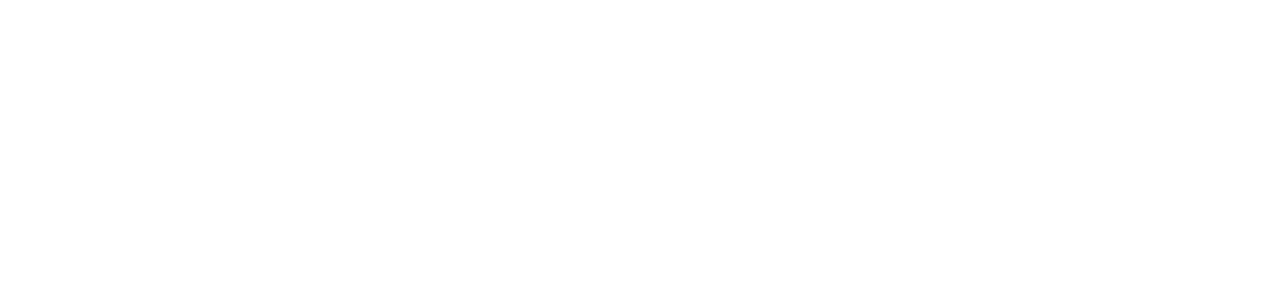
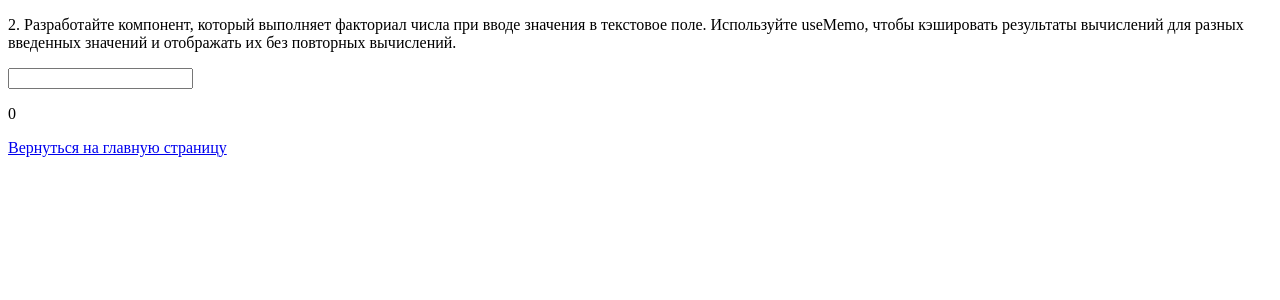
Before and after one commit to Mariklimova/react-tasks, a React (Create React App) app in the folder react-tasks/: page /task69 in a window 1280 px wide. Before the commit this address had no page. Shown: the top 300 px of the page. Built offline with nearby package versions, Linux system fonts and the light colour scheme.

Commit message:
added tasks 68-72

```diff
--- a/react-tasks/src/App.js
+++ b/react-tasks/src/App.js
@@ -67,6 +67,11 @@
 import Task65 from './pages/Task65/Task65';
 import Task66 from './pages/Task66/Task66';
 import Task67 from './pages/Task67/Task67';
+import Task68 from './pages/Task68/Task68';
+import Task69 from './pages/Task69/Task69';
+import Task70 from './pages/Task70/Task70';
+import Task71 from './pages/Task71/Task71';
+import Task72 from './pages/Task72/Task72';
 
 
 function App() {
@@ -141,6 +146,11 @@
         <Route path='/task65' element={<Task65 />} />
         <Route path='/task66' element={<Task66 />} />
         <Route path='/task67' element={<Task67 />} />
+        <Route path='/task68' element={<Task68 />} />
+        <Route path='/task69' element={<Task69 />} />
+        <Route path='/task70' element={<Task70 />} />
+        <Route path='/task71' element={<Task71 />} />
+        <Route path='/task72' element={<Task72 />} />
 
 
 
--- a/react-tasks/src/pages/Home/Home.js
+++ b/react-tasks/src/pages/Home/Home.js
@@ -72,6 +72,11 @@
         <p><Link to={'/task65'}>Перейти к задаче 65</Link></p>
         <p><Link to={'/task66'}>Перейти к задаче 66</Link></p>
         <p><Link to={'/task67'}>Перейти к задаче 67</Link></p>
+        <p><Link to={'/task68'}>Перейти к задаче 68</Link></p>
+        <p><Link to={'/task69'}>Перейти к задаче 69</Link></p>
+        <p><Link to={'/task70'}>Перейти к задаче 70</Link></p>
+        <p><Link to={'/task71'}>Перейти к задаче 71</Link></p>
+        <p><Link to={'/task72'}>Перейти к задаче 72</Link></p>
 
     </>
 }
--- a/react-tasks/src/pages/Task61/Task61.js
+++ b/react-tasks/src/pages/Task61/Task61.js
@@ -6,8 +6,7 @@
 
 
     async function getResult() {
-        // const randomId = Math.floor(Math.random() * 9000)
-        // console.log(randomId);
+
         const response = await axios.get(`http://numbersapi.com/${Math.floor(Math.random() * 9000)}`);
         console.log(response.data);
     }
--- a/react-tasks/src/pages/Task67/Task67.js
+++ b/react-tasks/src/pages/Task67/Task67.js
@@ -20,7 +20,7 @@
             элемента.)</p>
 
         <div>
-            <button >Click</button>
+            <button onMouseLeave={{}}>Click</button>
 
         </div >
 
--- /dev/null
+++ b/react-tasks/src/pages/Task68/Task68.js
@@ -0,0 +1,39 @@
+import { Link } from 'react-router-dom'
+import { useMemo, useState } from "react"
+
+
+function Task47() {
+
+    const [num_1, setNum_1] = useState(0);
+    const [num_2, setNum_2] = useState(0);
+
+
+    // function getSum() {
+    //     return num_1 + num_2
+    // }
+
+    // const res = getSum()
+
+    const res = useMemo(() => num_1 + num_2, [num_1, num_2])
+
+    return <>
+
+        <p>1. Создайте компонент React, который отображает сумму двух чисел. Используй хук
+            useState для хранения значений чисел и хук useMemo для кэширования
+            результата суммы. При изменении значений чисел, сумма должна
+            пересчитываться только тогда, когда необходимо.</p>
+
+        <div>
+            <input type="text" onChange={(e) => setNum_1(+e.target.value)} />
+            <input type="text" onChange={(e) => setNum_2(+e.target.value)} />
+
+
+            <p>{res}</p>
+
+        </div >
+
+        <Link to={'/'}>Вернуться на главную страницу</Link>
+    </>
+}
+
+export default Task47
--- /dev/null
+++ b/react-tasks/src/pages/Task69/Task69.js
@@ -0,0 +1,37 @@
+import { Link } from 'react-router-dom'
+import { useMemo, useState } from "react"
+
+
+function Task47() {
+
+    const [num, setNum] = useState(0);
+
+
+    const factorial = (num) => {
+        if (num === 0) return num
+        if (num === 1) return num
+        return num * factorial(num - 1)
+    }
+
+    const res = useMemo(() => factorial(num), [num])
+
+
+    return <>
+
+        <p>2. Разработайте компонент, который выполняет факториал числа при вводе
+            значения в текстовое поле. Используйте useMemo, чтобы кэшировать результаты
+            вычислений для разных введенных значений и отображать их без повторных
+            вычислений.</p>
+
+        <div>
+            <input type="text" onChange={(e) => setNum(+e.target.value)} />
+
+            <p>{res}</p>
+
+        </div >
+
+        <Link to={'/'}>Вернуться на главную страницу</Link>
+    </>
+}
+
+export default Task47
--- /dev/null
+++ b/react-tasks/src/pages/Task70/Task70.js
@@ -0,0 +1,37 @@
+import { Link } from 'react-router-dom'
+import { useMemo, useState } from "react"
+
+
+function Task47() {
+
+    const [num, setNum] = useState(1);
+
+
+    const getSum = useMemo(() => {
+        let sum = 0;
+        for (let i = 0; i <= num; i++) {
+            sum += i;
+        }
+        return sum
+    },[num])
+
+
+    return <>
+
+        <p>3. Создайте компонент для отображения списка чисел от 1 до N, где N - число,
+            введенное пользователем с клавиатуры. Используйте useMemo, чтобы вычислить
+            сумму списка чисел только при изменении N.</p>
+
+        <div>
+            <input type="text" onChange={(e) => setNum(+e.target.value)} />
+
+            <p>{getSum}</p>
+
+        </div >
+
+        <Link to={'/'}>Вернуться на главную страницу</Link>
+    </>
+}
+
+
+export default Task47
--- /dev/null
+++ b/react-tasks/src/pages/Task71/Task71.js
@@ -0,0 +1,32 @@
+import { Link } from 'react-router-dom'
+import { useMemo, useState } from "react"
+
+
+function Task47() {
+
+    const [str, setStr] = useState('');
+
+
+
+
+    const res = useMemo(() => str.split('').reverse().join(''), [str])
+
+
+    return <>
+
+        <p>4. Напишите программу, которая принимает строку от пользователя и выводит ее в
+            обратном порядке. Используй хук useState для хранения строки и хук useMemo
+            для кэширования результата.</p>
+
+        <div>
+            <input type="text" onChange={(e) => setStr(e.target.value)} />
+
+            <h1>{res}</h1>
+
+        </div >
+
+        <Link to={'/'}>Вернуться на главную страницу</Link>
+    </>
+}
+
+export default Task47
--- /dev/null
+++ b/react-tasks/src/pages/Task72/Task72.js
@@ -0,0 +1,39 @@
+import { Link } from 'react-router-dom'
+import { useMemo, useState } from "react"
+import axios from 'axios';
+
+
+function Task47() {
+
+    const [data, setData] = useState('');
+
+    async function getData() {
+        const response = await axios.get('https://api.ipify.org/?format=json');
+        setData(response.data.ip)
+    };
+
+
+    useMemo(() => {
+     getData()
+
+    }, [])
+
+
+    return <>
+
+        <p>5. Реализуйте компонент, который отображает IP-адрес пользователя. IP-адрес
+            должен быть получен с использованием useMemo при монтировании
+            компонента и кэширован для избегания повторных запросов к API при
+            обновлении других частей компонента. https://api.ipify.org/?format=json</p>
+
+        <div>
+
+            <h1>{data}</h1>
+
+        </div >
+
+        <Link to={'/'}>Вернуться на главную страницу</Link>
+    </>
+}
+
+export default Task47
```
